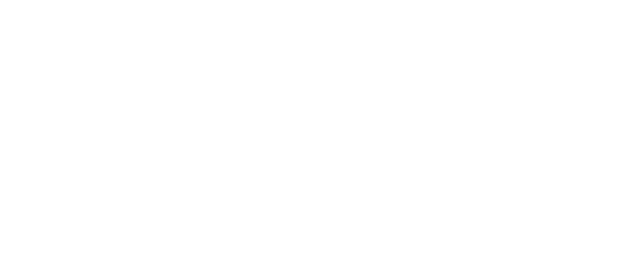
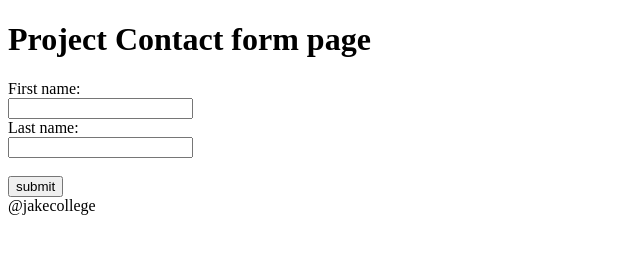
Before and after one commit to jakecolledge97/mini-project, a plain HTML site: page index.html in a window 1280 px wide. Shown: the whole page, without its empty margins (0-640 px from the left). Drawn offline with Linux system fonts and the light colour scheme.

Commit message:
added bare mininum html elements - no styling

```diff
--- a/index.html
+++ b/index.html
@@ -1,5 +1,6 @@
 <!DOCTYPE html>
 <html lang="en">
+
 <head>
     <meta charset="UTF-8">
     <meta http-equiv="X-UA-Compatible" content="IE=edge">
@@ -7,7 +8,25 @@
     <link rel="stylesheet" href="style.css">
     <title>Mini Project</title>
 </head>
+
 <body>
+    <!--Header-->
+    <header>
+        <h1> Project Contact form page</h1>
+    </header>
+    <!--user section-->
+    <section>
+        <form class="contact-form">
+            <label for="fname">First name: </label><br>
+            <input type="text" id="fname" name="fname"><br>
+            <label for="lname">Last name: </label><br>
+            <input type="text" id="lname" name="lname"><br><br>
+            <input type="submit" value="submit">
+        </form>
 
+    </section>
+    <!--Footer-->
+    <footer>@jakecollege</footer>
 </body>
+
 </html>
```
